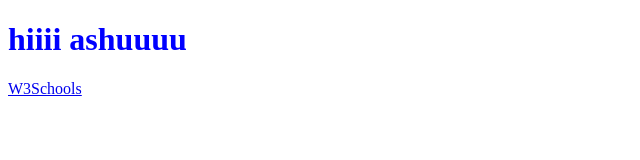
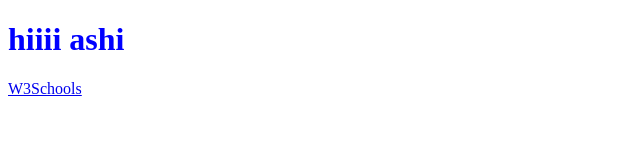
Before and after one commit to ayushi311096/ayushi, a plain HTML site: page index.html in a window 1280 px wide. Shown: the whole page, without its empty margins (0-640 px from the left). Drawn offline with Linux system fonts and the light colour scheme.

Commit message:
Update index.html
avii

```diff
--- a/index.html
+++ b/index.html
@@ -2,7 +2,7 @@
 
 <html>
 <body>
-<h1 style="color:blue;">hiiii ashuuuu</h1>
+<h1 style="color:blue;">hiiii ashi</h1>
 <a href="https://www.w3schools.com">W3Schools</a>
 
 </body>
```
